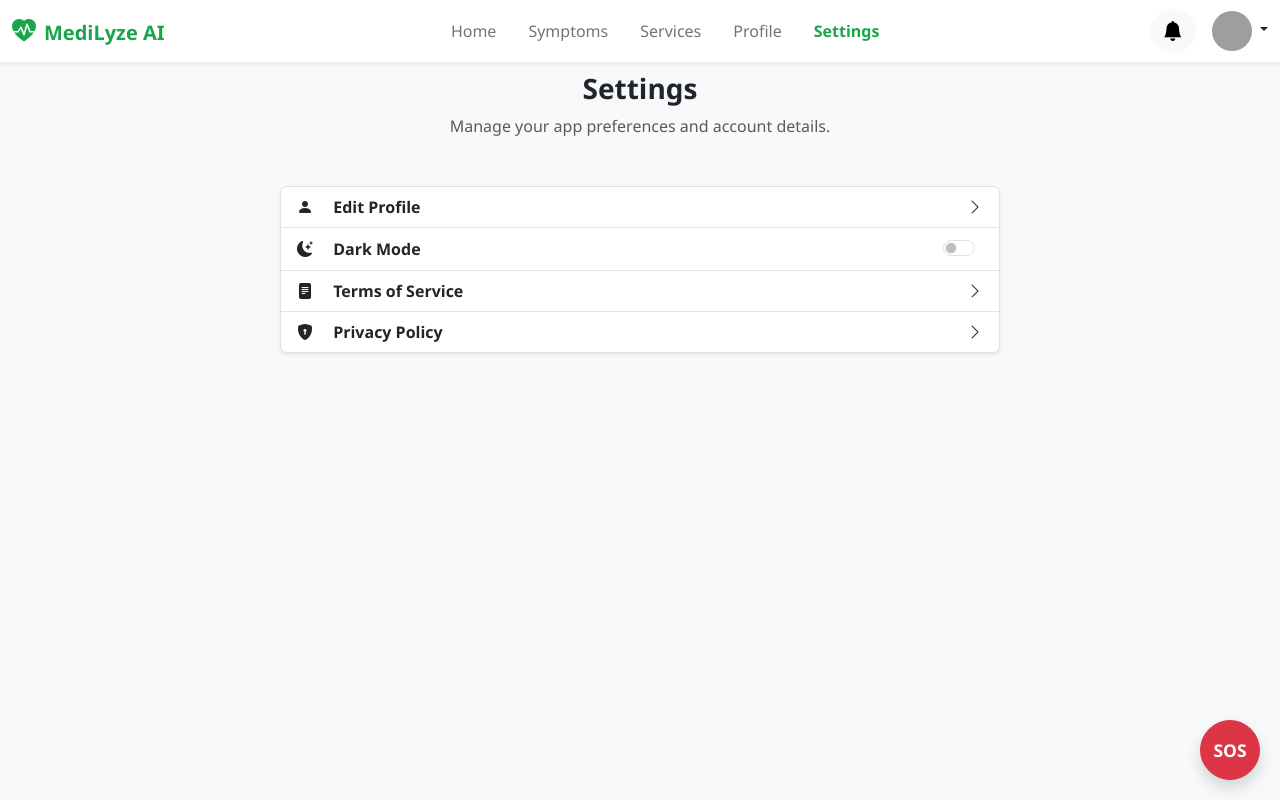
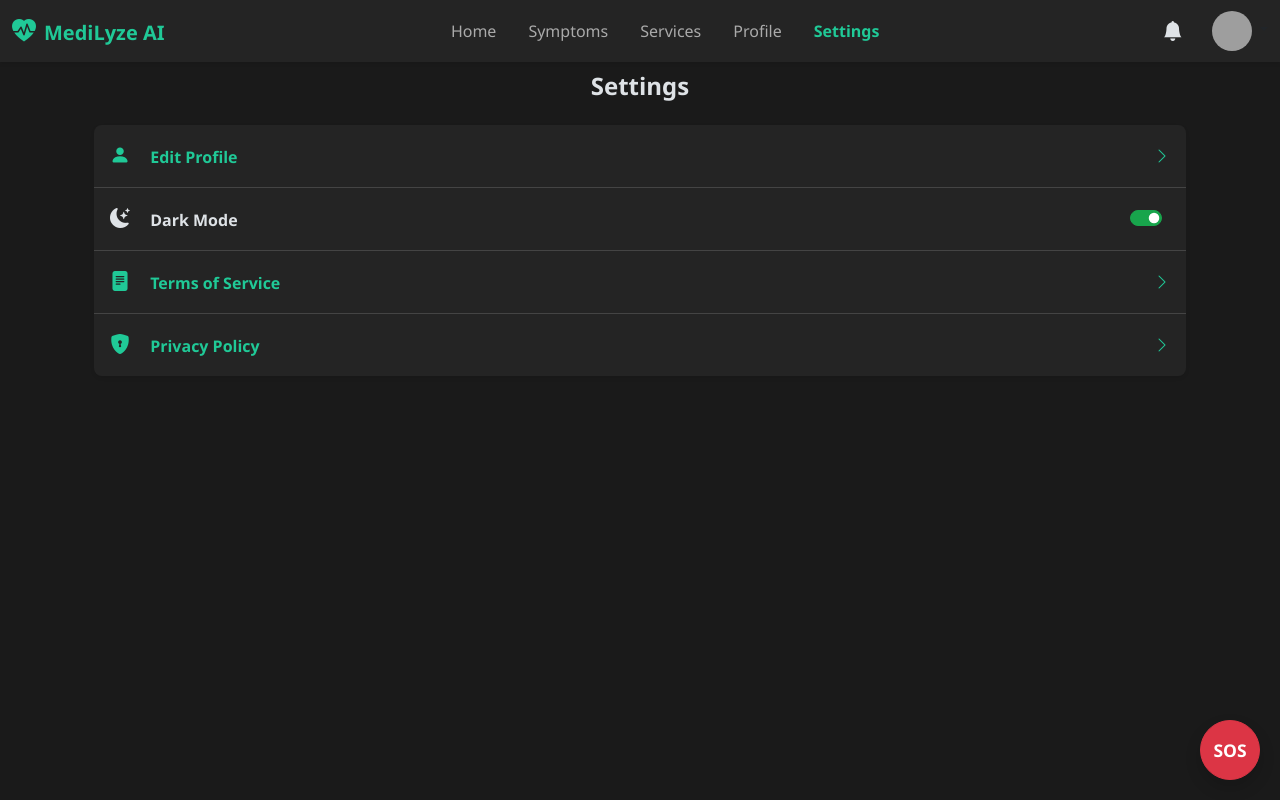
Before and after one commit to rihaabrif/MediLyze-AI, a PHP site: page /settings.php in a window 1280 px wide. Run offline with PHP 8.4, Linux system fonts and the light colour scheme; the visitor is signed in with stand-in values (Sample User, id 1); grey boxes are pictures that could not be loaded.

Commit message:
dark mode now works sitewide

```diff
--- a/assets/css/style.css
+++ b/assets/css/style.css
@@ -3,10 +3,12 @@
 :root {
     --primary-color: #18A54C;
     --primary-color-dark: #14863D;
+    --primary-color-light: #20c997;
+    --bs-body-bg: #f8f9fa;
 }
 
 body {
-    background-color: #f8f9fa;
+    background-color: var(--bs-body-bg);
     padding-bottom: 80px; /* Space for mobile nav */
     font-family: 'Segoe UI', 'Roboto', 'Helvetica Neue', Arial, sans-serif;
 }
@@ -34,14 +36,19 @@ a:hover {
     border-color: var(--primary-color-dark);
 }
 
-.form-control:focus {
+.form-control:focus, .form-check-input:focus {
     border-color: #18a54c80;
     box-shadow: 0 0 0 0.25rem #18a54c40;
+}
+.form-check-input:checked {
+    background-color: var(--primary-color);
+    border-color: var(--primary-color);
 }
 
 .text-success { color: var(--primary-color) !important; }
 
 /* --- NAVIGATION --- */
+.navbar { background-color: #fff; }
 .navbar-brand i { font-size: 1.5rem; }
 
 /* Desktop Nav */
@@ -57,8 +64,8 @@ a:hover {
     font-weight: 700;
 }
 
-
 /* Mobile Nav */
+.fixed-bottom { background-color: #fff; }
 .fixed-bottom .nav-link {
     color: #6c757d;
 }
@@ -92,6 +99,7 @@ a:hover {
     height: 60px;
     bottom: 90px;
     right: 20px;
+    color: #fff !important;
 }
 @media (min-width: 992px) {
     #sos-button { bottom: 20px; }
@@ -120,3 +128,44 @@ a:hover {
 .profile-picture-container:hover .overlay {
     opacity: 1;
 }
+
+/* --- DARK MODE STYLES --- */
+[data-bs-theme="dark"] {
+    --bs-body-bg: #1a1a1a !important;
+    --bs-body-color: #dee2e6;
+    --bs-tertiary-bg: #2c2c2c;
+    --bs-border-color: #444;
+}
+
+[data-bs-theme="dark"] .navbar,
+[data-bs-theme="dark"] .card,
+[data-bs-theme="dark"] .list-group-item,
+[data-bs-theme="dark"] .dropdown-menu,
+[data-bs-theme="dark"] .fixed-bottom {
+    background-color: #242424 !important;
+}
+
+[data-bs-theme="dark"] a { color: var(--primary-color-light); }
+[data-bs-theme="dark"] a:hover { color: #fff; }
+
+[data-bs-theme="dark"] .text-success { color: var(--primary-color-light) !important; }
+[data-bs-theme="dark"] .text-muted { color: #888 !important; }
+
+[data-bs-theme="dark"] .navbar-nav .nav-link,
+[data-bs-theme="dark"] .fixed-bottom .nav-link {
+    color: #aaa;
+}
+[data-bs-theme="dark"] .navbar-nav .nav-link.active,
+[data-bs-theme="dark"] .navbar-nav .nav-link:hover,
+[data-bs-theme="dark"] .fixed-bottom .nav-link.active {
+    color: var(--primary-color-light);
+}
+
+[data-bs-theme="dark"] .bg-success-subtle {
+     background-color: rgba(32, 201, 151, 0.15) !important;
+     color: var(--primary-color-light) !important;
+}
+
+[data-bs-theme="dark"] .dropdown-item:hover {
+    background-color: var(--bs-tertiary-bg);
+}
--- a/assets/js/main.js
+++ b/assets/js/main.js
@@ -25,22 +25,17 @@ document.addEventListener('DOMContentLoaded', function() {
         });
     }
 
-    // Trigger file input when the picture container is clicked
     if (profilePicContainer) {
         profilePicContainer.addEventListener('click', () => {
             profilePicInput.click();
         });
     }
 
-    // Handle the file upload when a new file is selected
     if (profilePicInput) {
         profilePicInput.addEventListener('change', function() {
             if (this.files && this.files[0]) {
                 const formData = new FormData();
                 formData.append('profile_picture', this.files[0]);
-
-                // Show a loading indicator if you have one
-                // e.g., document.getElementById('loader').style.display = 'block';
 
                 fetch('db/upload_picture.php', {
                     method: 'POST',
@@ -49,11 +44,8 @@ document.addEventListener('DOMContentLoaded', function() {
                 .then(response => response.json())
                 .then(data => {
                     if (data.success) {
-                        // Update the profile picture on the page instantly
-                        const newImagePath = data.filePath + '?t=' + new Date().getTime(); // Cache buster
+                        const newImagePath = data.filePath + '?t=' + new Date().getTime();
                         document.getElementById('profile-picture-img').src = newImagePath;
-
-                        // Also update the header image if it exists
                         const headerImg = document.querySelector('header .dropdown-toggle img');
                         if(headerImg) {
                             headerImg.src = newImagePath;
@@ -65,10 +57,6 @@ document.addEventListener('DOMContentLoaded', function() {
                 .catch(error => {
                     console.error('Upload failed:', error);
                     alert('An unexpected error occurred during upload.');
-                })
-                .finally(() => {
-                    // Hide loading indicator
-                    // e.g., document.getElementById('loader').style.display = 'none';
                 });
             }
         });
@@ -100,4 +88,21 @@ document.addEventListener('DOMContentLoaded', function() {
             }, 2000);
         });
     }
+
+    // --- Settings Page: Theme Toggle ---
+    const themeSwitch = document.getElementById('theme-switch');
+    if (themeSwitch) {
+        themeSwitch.addEventListener('change', function() {
+            fetch('db/toggle_theme.php', {
+                method: 'POST'
+            })
+            .then(response => response.json())
+            .then(data => {
+                if(data.success) {
+                    document.body.setAttribute('data-bs-theme', data.newTheme);
+                }
+            })
+            .catch(error => console.error('Failed to toggle theme:', error));
+        });
+    }
 });
--- a/includes/header.php
+++ b/includes/header.php
@@ -9,6 +9,11 @@ if (!isset($_SESSION["loggedin"]) || $_SESSION["loggedin"] !== true) {
     if (!in_array($current_page, $public_pages)) {
         header("location: login.php");
         exit;
+    }
+} else {
+    // Set default theme if not set
+    if (!isset($_SESSION['theme'])) {
+        $_SESSION['theme'] = 'light';
     }
 }
 
@@ -32,11 +37,11 @@ $nav_items = [
     <link rel="stylesheet" href="https://cdn.jsdelivr.net/npm/bootstrap-icons@1.11.3/font/bootstrap-icons.min.css">
     <link rel="stylesheet" href="assets/css/style.css">
 </head>
-<body class="bg-light">
+<body data-bs-theme="<?= htmlspecialchars($_SESSION['theme'] ?? 'light') ?>">
 
     <?php if(isset($_SESSION["loggedin"]) && $_SESSION["loggedin"] === true): ?>
     <!-- Top Navigation Bar -->
-    <header class="navbar navbar-expand-lg navbar-light bg-white fixed-top shadow-sm">
+    <header class="navbar navbar-expand-lg fixed-top shadow-sm">
         <div class="container-fluid">
             <a class="navbar-brand fw-bold text-success" href="index.php">
                 <i class="bi bi-heart-pulse-fill me-2"></i>MediLyze AI
@@ -55,14 +60,14 @@ $nav_items = [
 
             <div class="d-flex align-items-center">
                 <div class="dropdown">
-                    <button class="btn btn-light rounded-circle position-relative" type="button" data-bs-toggle="dropdown">
+                    <button class="btn rounded-circle position-relative" type="button" data-bs-toggle="dropdown">
                         <i class="bi bi-bell-fill fs-5"></i>
                     </button>
                     <!-- Notification dropdown content here -->
                 </div>
                 <div class="dropdown">
                     <a href="#" class="d-block link-dark text-decoration-none dropdown-toggle ms-3" data-bs-toggle="dropdown">
-                        <img src="<?= htmlspecialchars($_SESSION['user_picture'] ?? 'assets/images/default_avatar.png') ?>" alt="User" width="40" height="40" class="rounded-circle">
+                        <img src="<?= htmlspecialchars($_SESSION['user_picture'] ?? 'assets/images/default_avatar.png') ?>" alt="User" width="40" height="40" class="rounded-circle" style="object-fit:cover;">
                     </a>
                     <ul class="dropdown-menu dropdown-menu-end text-small shadow">
                         <li><a class="dropdown-item" href="profile.php"><i class="bi bi-person-circle me-2"></i>Profile</a></li>
--- a/settings.php
+++ b/settings.php
@@ -1,47 +1,40 @@
 <?php include 'includes/header.php'; ?>
 
 <div class="container-fluid">
-    <div class="text-center mb-5">
-        <h2 class="h3 fw-bold">Settings</h2>
-        <p class="text-muted">Manage your app preferences and account details.</p>
-    </div>
+    <h2 class="h4 fw-bold mb-4 text-center">Settings</h2>
 
-    <div class="row justify-content-center">
-        <div class="col-lg-8">
-            <div class="list-group shadow-sm">
-                <a href="profile.php" class="list-group-item list-group-item-action d-flex justify-content-between align-items-center">
+    <div class="list-group list-group-flush shadow-sm rounded-3">
+        <a href="profile.php" class="list-group-item list-group-item-action d-flex justify-content-between align-items-center py-3">
             <div>
-                        <i class="bi bi-person-fill me-3"></i>
-                        <span class="fw-semibold">Edit Profile</span>
+                <i class="bi bi-person-fill me-3 fs-5"></i>
+                <span class="fw-bold">Edit Profile</span>
             </div>
             <i class="bi bi-chevron-right"></i>
         </a>
-                <div class="list-group-item d-flex justify-content-between align-items-center">
+        <div class="list-group-item d-flex justify-content-between align-items-center py-3">
             <div>
-                        <i class="bi bi-moon-stars-fill me-3"></i>
-                        <span class="fw-semibold">Dark Mode</span>
+                <i class="bi bi-moon-stars-fill me-3 fs-5"></i>
+                <span class="fw-bold">Dark Mode</span>
             </div>
             <div class="form-check form-switch">
-                        <input class="form-check-input" type="checkbox" role="switch" id="darkModeSwitch">
+                <input class="form-check-input" type="checkbox" role="switch" id="theme-switch" <?= ($_SESSION['theme'] == 'dark') ? 'checked' : '' ?>>
             </div>
         </div>
-                <a href="terms.php" class="list-group-item list-group-item-action d-flex justify-content-between align-items-center">
+        <a href="terms.php" class="list-group-item list-group-item-action d-flex justify-content-between align-items-center py-3">
              <div>
-                        <i class="bi bi-file-text-fill me-3"></i>
-                        <span class="fw-semibold">Terms of Service</span>
+                <i class="bi bi-file-text-fill me-3 fs-5"></i>
+                <span class="fw-bold">Terms of Service</span>
             </div>
             <i class="bi bi-chevron-right"></i>
         </a>
-                <a href="privacy.php" class="list-group-item list-group-item-action d-flex justify-content-between align-items-center">
+        <a href="privacy.php" class="list-group-item list-group-item-action d-flex justify-content-between align-items-center py-3">
              <div>
-                        <i class="bi bi-shield-lock-fill me-3"></i>
-                        <span class="fw-semibold">Privacy Policy</span>
+                <i class="bi bi-shield-lock-fill me-3 fs-5"></i>
+                <span class="fw-bold">Privacy Policy</span>
             </div>
             <i class="bi bi-chevron-right"></i>
         </a>
     </div>
 </div>
-    </div>
-</div>
 
 <?php include 'includes/footer.php'; ?>
```
Also changed, not shown: db/toggle_theme.php (added, +19 -0 lines). Lines whose indentation alone changed are shown as unchanged.
